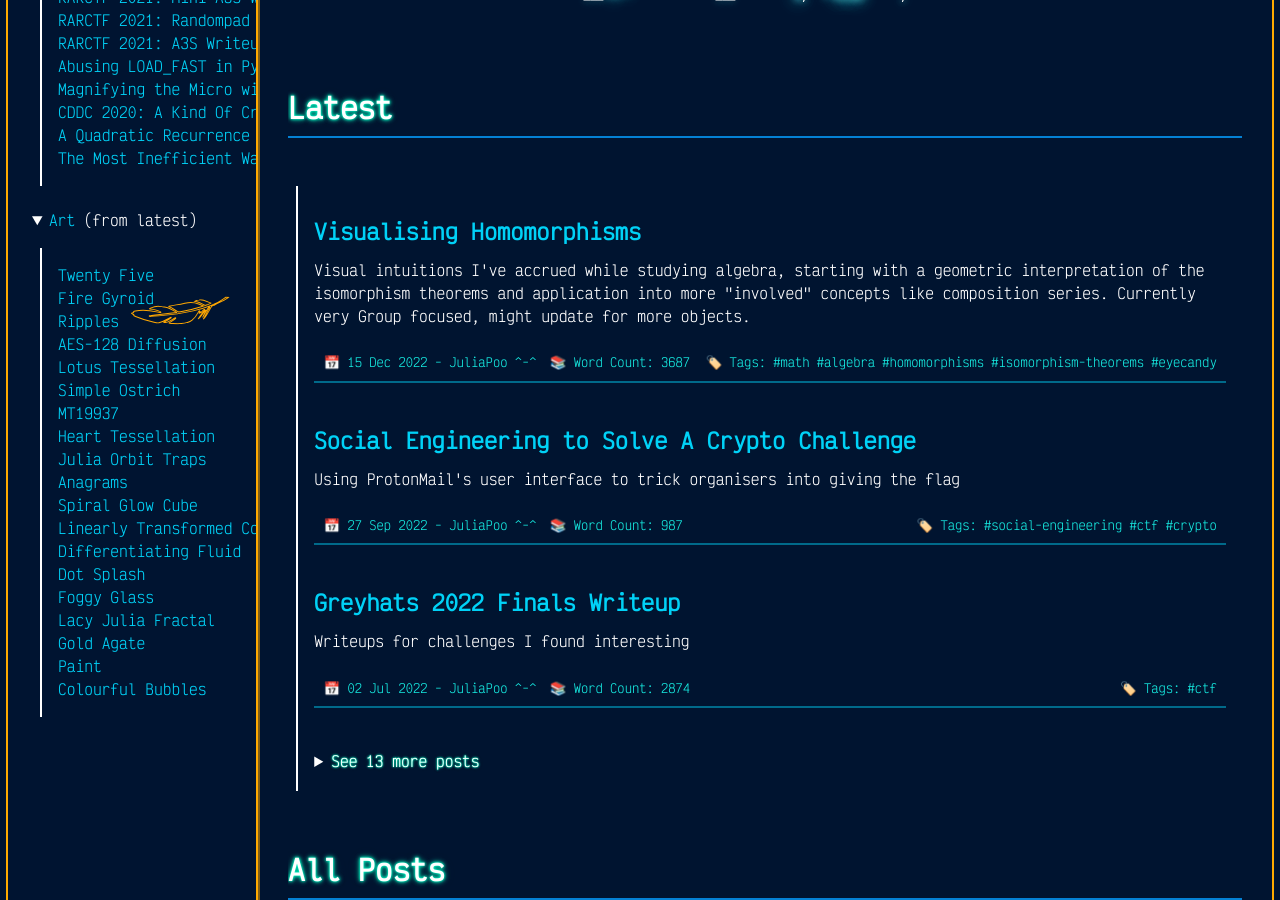
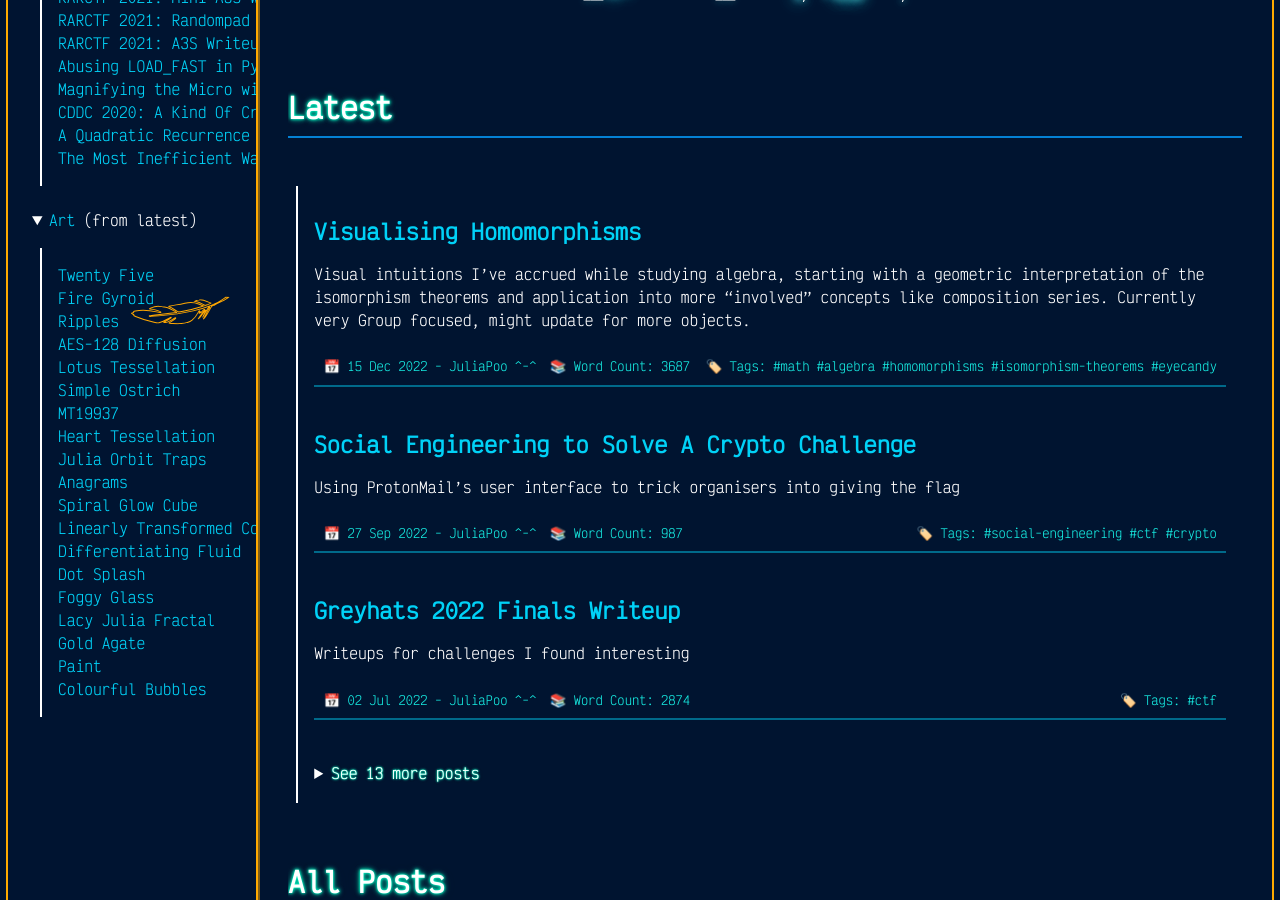
Before and after one commit to JuliaPoo/juliapoo.github.io, a Jekyll site: the page built from blog.html, in a window 1280 px wide and 900 px high, scrolled down 470 px. Built offline with Jekyll 4.4.1, drawn with Linux system fonts in a browser that asks for light colours; formulas are drawn with MathJax 3.

Commit message:
Markdownify post exerpts

```diff
--- a/_layouts/post.html
+++ b/_layouts/post.html
@@ -5,7 +5,7 @@
 <div class="post-container">
     <h1 class="post-title">{{ page.display-title }}</h1>
     <div class="post-excerpt">
-        {{ page.excerpt }}
+        {{ page.excerpt | markdownify }}
     </div>
     <div class="post-meta">
 
--- a/blog.html
+++ b/blog.html
@@ -99,7 +99,7 @@
     {% endif %}
 
     <h2 class="blog-display generic-no-style"><a href="{{ post.url }}">{{ post.display-title }}</a></h2>
-    <p class="blog-excerpt">{{ post.excerpt }}</p>
+    <p class="blog-excerpt">{{ post.excerpt | markdownify }}</p>
     <div class="blog-post-meta">
 
         <span class="post-meta-left">
```
